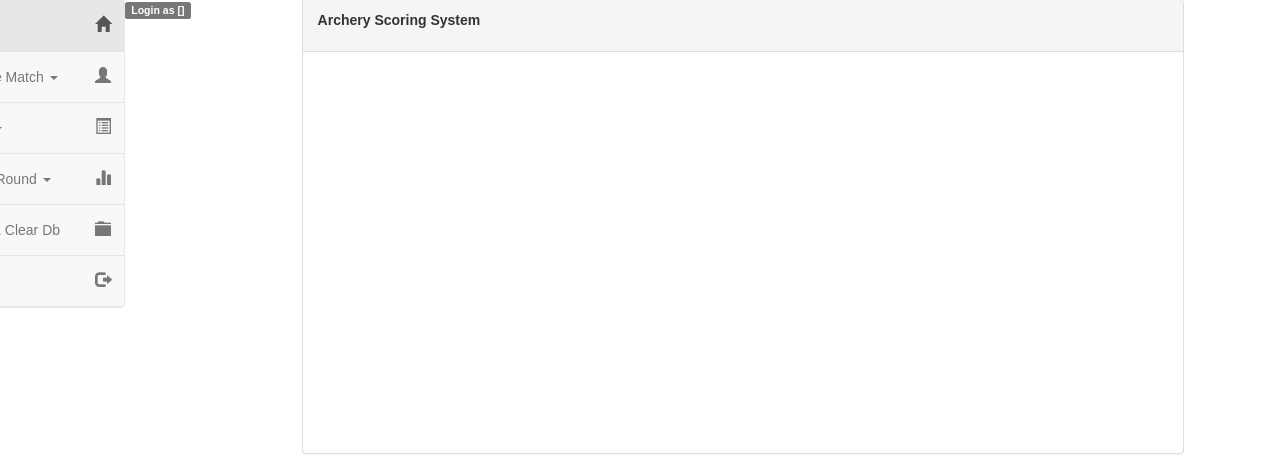
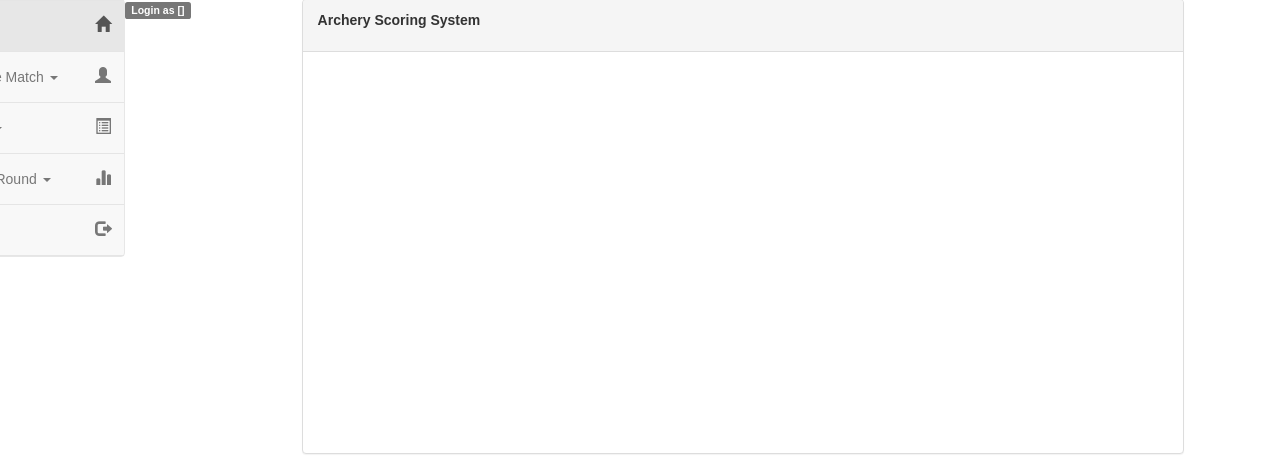
Before and after one commit to jjjianjun/archeryScoring, a PHP site: page /home.php in a window 1280 px wide. Shown: the part 161-619 px from the top of the page. Run offline with PHP 8.4, Linux system fonts and the light colour scheme; the visitor is signed in with stand-in values (Sample User, id 1); data that the repository does not hold is empty.

Commit message:
Hide the Archive & Clear Database
This option only will be shown after it is completed in PSM 2.

```diff
--- a/home.php
+++ b/home.php
@@ -261,7 +261,7 @@ margin-top: 10px;
 					<li onclick="showPageTitle('Team Olympic Round')"><a href="olympicRoundModule/groupOR.php" target="content">Team OR</a></li>
 				  </ul>
 				</li>
-				<li onclick="showPageTitle('Archive & Clear Database')"><a href="archiveDbModule/archiveDb.php" target="content">Archive & Clear Db<span style="font-size:16px;" class="pull-right hidden-xs showopacity glyphicon glyphicon-folder-close"></span></a></li>
+				<li style="display:none;" onclick="showPageTitle('Archive & Clear Database')"><a href="archiveDbModule/archiveDb.php" target="content">Archive & Clear Db<span style="font-size:16px;" class="pull-right hidden-xs showopacity glyphicon glyphicon-folder-close"></span></a></li>
 				<li><a href="authenticationModule/logout.php">Logout<span style="font-size:16px;" class="pull-right hidden-xs showopacity glyphicon glyphicon-log-out"></span></a></li>
 			  </ul>
 			</div>
```
